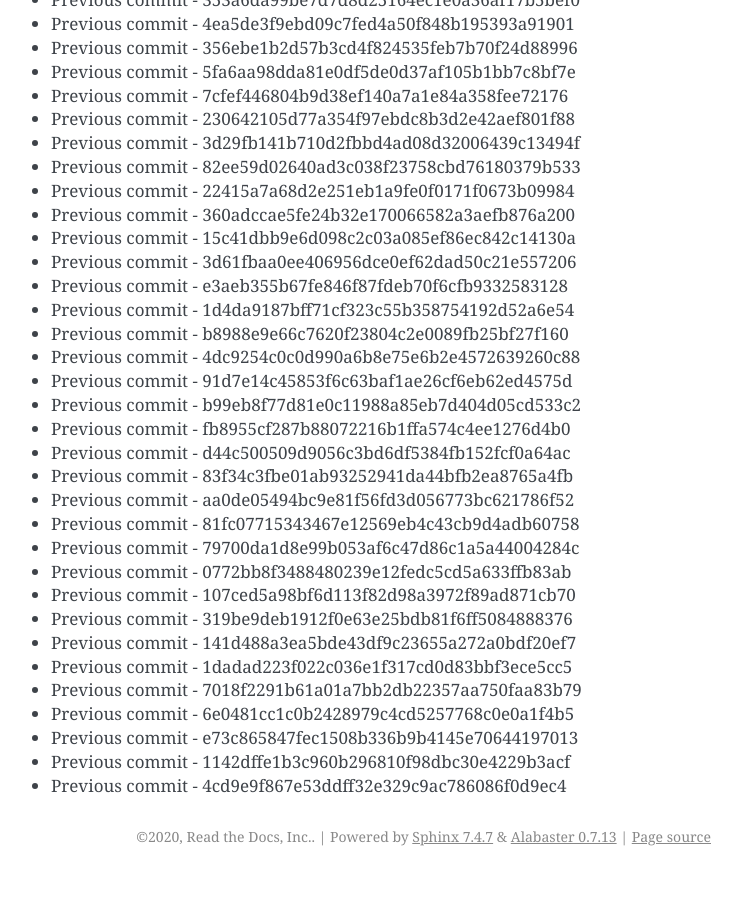
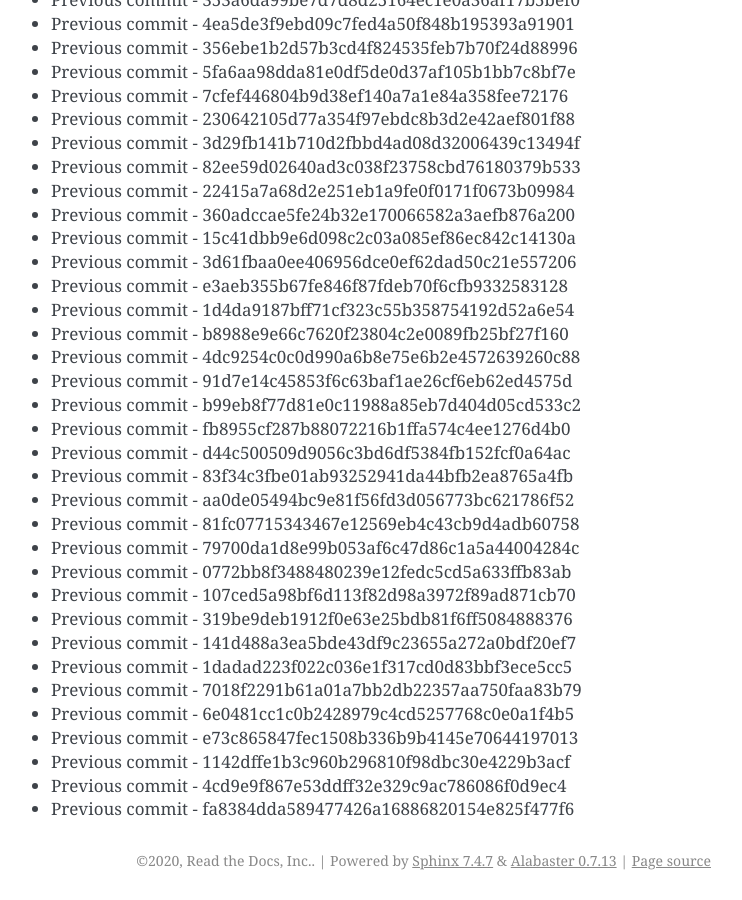
Before and after one commit to readthedocs/rtd-git-stresstest, a Sphinx documentation site: the page built from docs/updates.rst, in a window 1280 px wide and 900 px high, scrolled down 50581 px. Shown: the whole window, without its empty margins (399-1141 px from the left). Built offline with Sphinx 7.4.7, drawn with Linux system fonts in a browser that asks for light colours; before the commit the page ends 51457 px from its top, so only the background shows below that.

Commit message:
Generating commit from previous: fa8384dda589477426a16886820154e825f477f6

```diff
--- a/docs/updates.rst
+++ b/docs/updates.rst
@@ -2157,3 +2157,4 @@ It can be tested for any performance characteristics.
 * Previous commit - e73c865847fec1508b336b9b4145e70644197013
 * Previous commit - 1142dffe1b3c960b296810f98dbc30e4229b3acf
 * Previous commit - 4cd9e9f867e53ddff32e329c9ac786086f0d9ec4
+* Previous commit - fa8384dda589477426a16886820154e825f477f6
```
